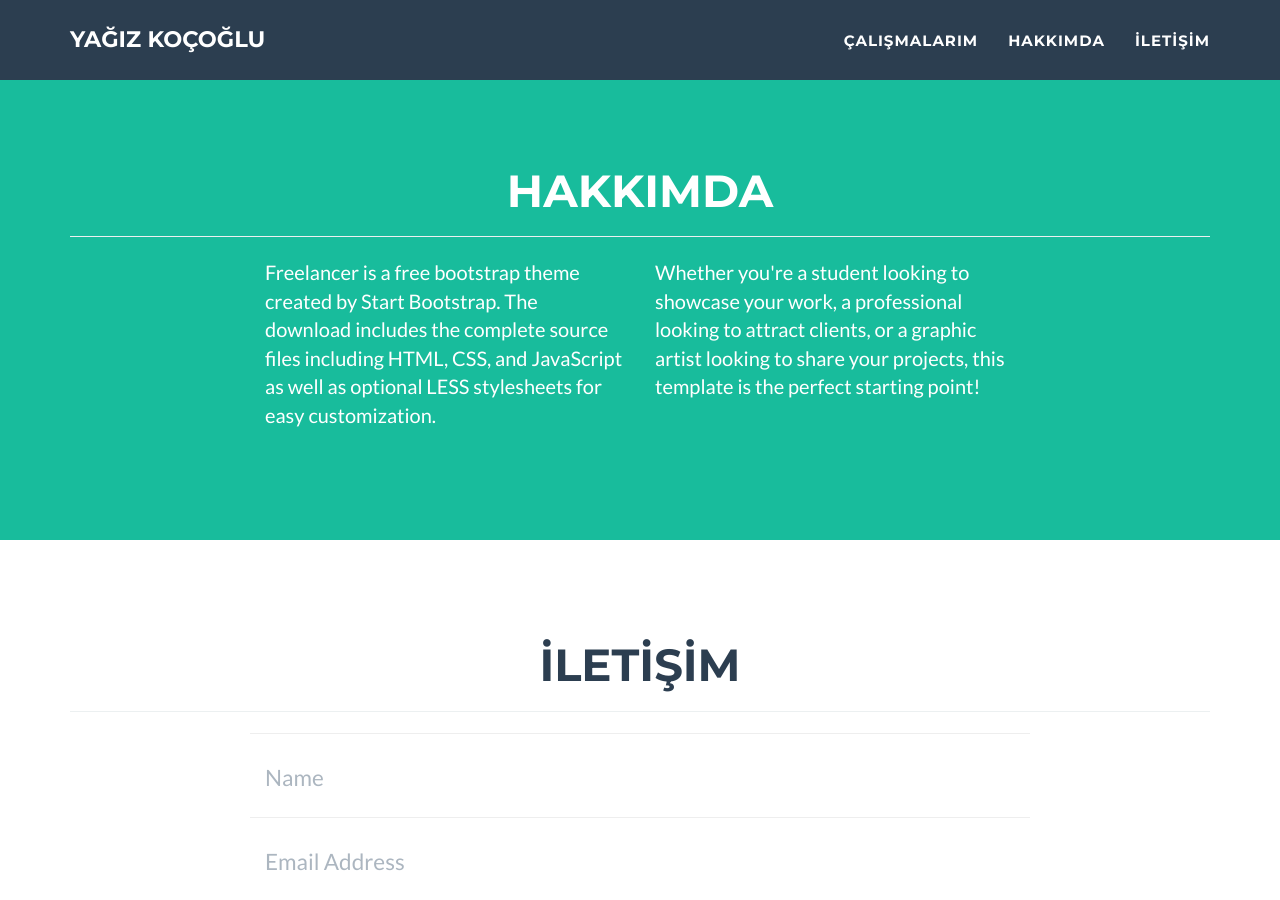
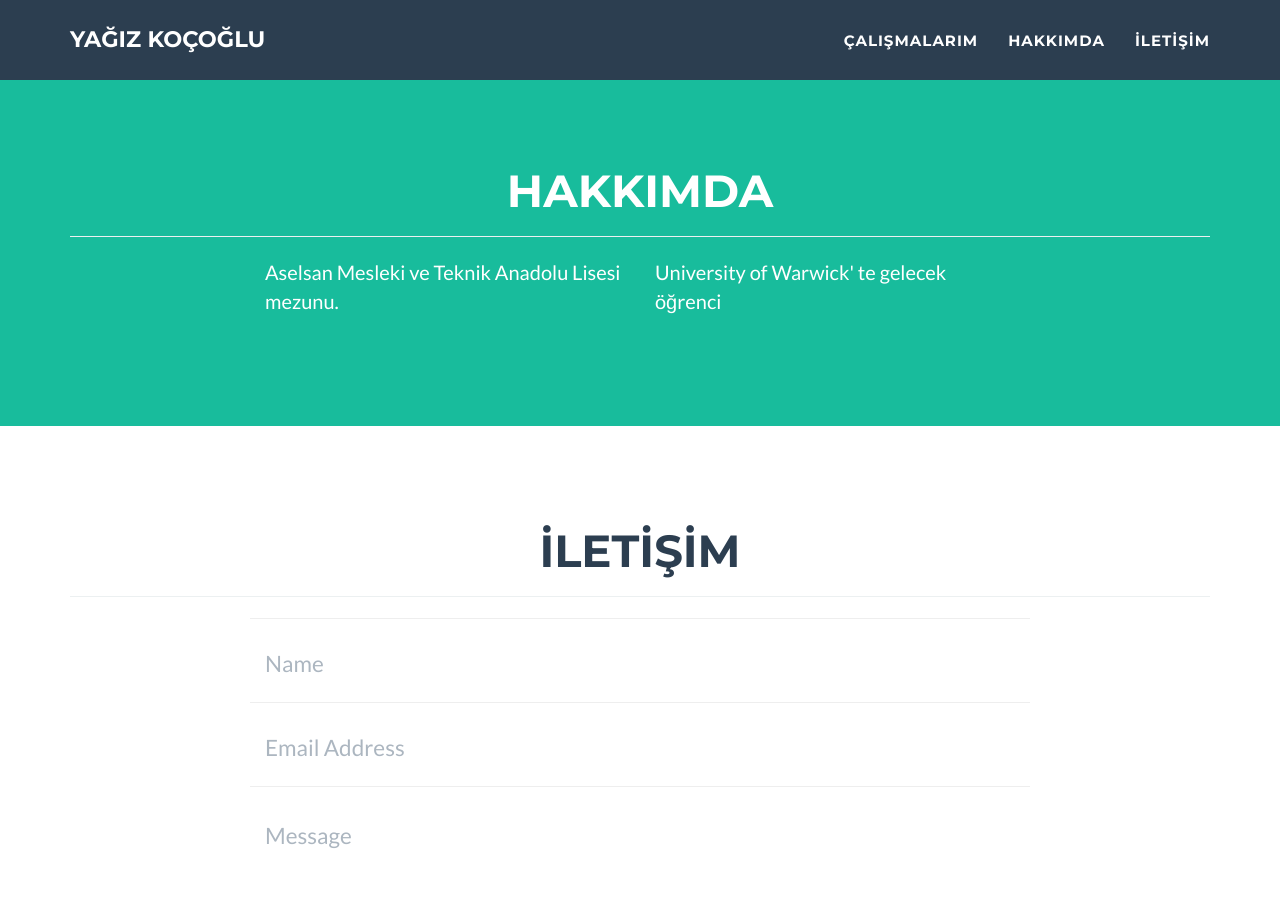
Before and after one commit to yaggy12/yagizkocoglu.github.io, a Jekyll site: the page built from _posts/2014-07-17-project-2.markdown, in a window 1280 px wide and 900 px high, scrolled down 1846 px. Built offline with Jekyll 4.4.1, drawn with Linux system fonts in a browser that asks for light colours.

Commit message:
Update about.html

```diff
--- a/_includes/about.html
+++ b/_includes/about.html
@@ -9,13 +9,10 @@
     </div>
     <div class="row">
       <div class="col-lg-4 col-lg-offset-2">
-        <p>Freelancer is a free bootstrap theme created by Start Bootstrap. The download includes the complete
-          source files including HTML, CSS, and JavaScript as well as optional LESS stylesheets for easy
-          customization.</p>
+        <p>Aselsan Mesleki ve Teknik Anadolu Lisesi mezunu.</p>
       </div>
       <div class="col-lg-4">
-        <p>Whether you're a student looking to showcase your work, a professional looking to attract clients, or
-          a graphic artist looking to share your projects, this template is the perfect starting point! </p>
+        <p>University of Warwick' te gelecek öğrenci</p>
       </div>
     </div>
   </div>
```
